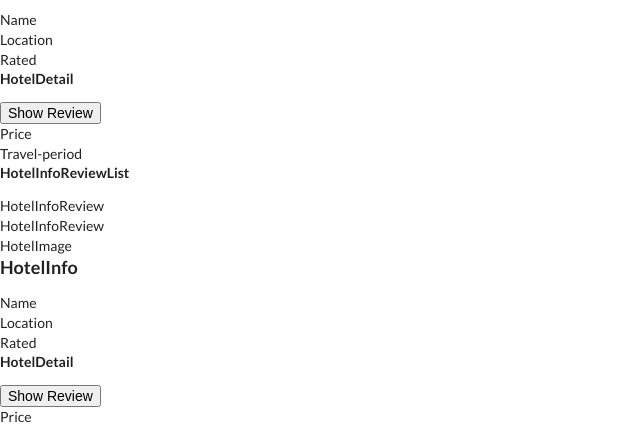
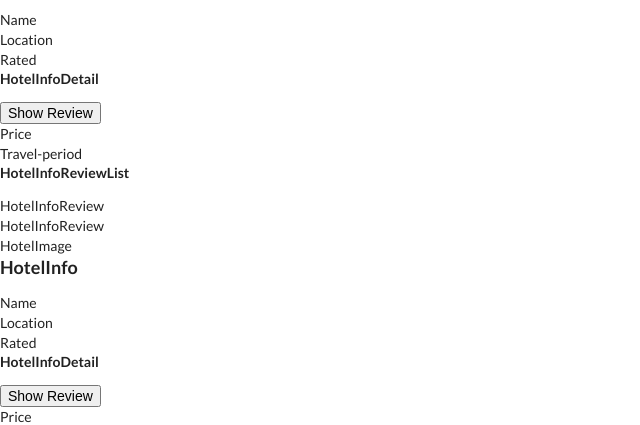
Before and after one commit to wonder13662/coding-test-holiday-pirates, a React (Create React App) app: page / in a window 1280 px wide. Shown: the part 238-663 px from the top of the page, without its empty margins (0-640 px from the left). Built offline with nearby package versions, Linux system fonts and the light colour scheme.

Commit message:
Add component structure to README.md, Change HotelDetail to HotelInfoDetail for readability

```diff
--- a/src/components/HotelItem/HotelInfoBody.js
+++ b/src/components/HotelItem/HotelInfoBody.js
@@ -1,12 +1,12 @@
 import React from "react";
-import HotelDetail from "./HotelDetail";
+import HotelInfoDetail from "./HotelInfoDetail";
 import HotelInfoReviewList from "./HotelInfoReviewList";
 
 class HotelInfoBody extends React.Component {
   render() {
     return (
       <div>
-        <HotelDetail />
+        <HotelInfoDetail />
         <HotelInfoReviewList />
       </div>
     );
--- a/src/components/HotelItem/HotelDetail.js
+++ b/src/components/HotelItem/HotelInfoDetail.js
@@ -1,10 +1,10 @@
 import React from "react";
 
-class HotelDetail extends React.Component {
+class HotelInfoDetail extends React.Component {
   render() {
     return (
       <div>
-        <h5>HotelDetail</h5>
+        <h5>HotelInfoDetail</h5>
         <button>Show Review</button>
         <div>Price</div>
         <div>Travel-period</div>
@@ -13,4 +13,4 @@ class HotelDetail extends React.Component {
   }
 }
 
-export default HotelDetail;
+export default HotelInfoDetail;
```
Also changed, not shown: 1 other file (tests, documents, lock files or other folders).
